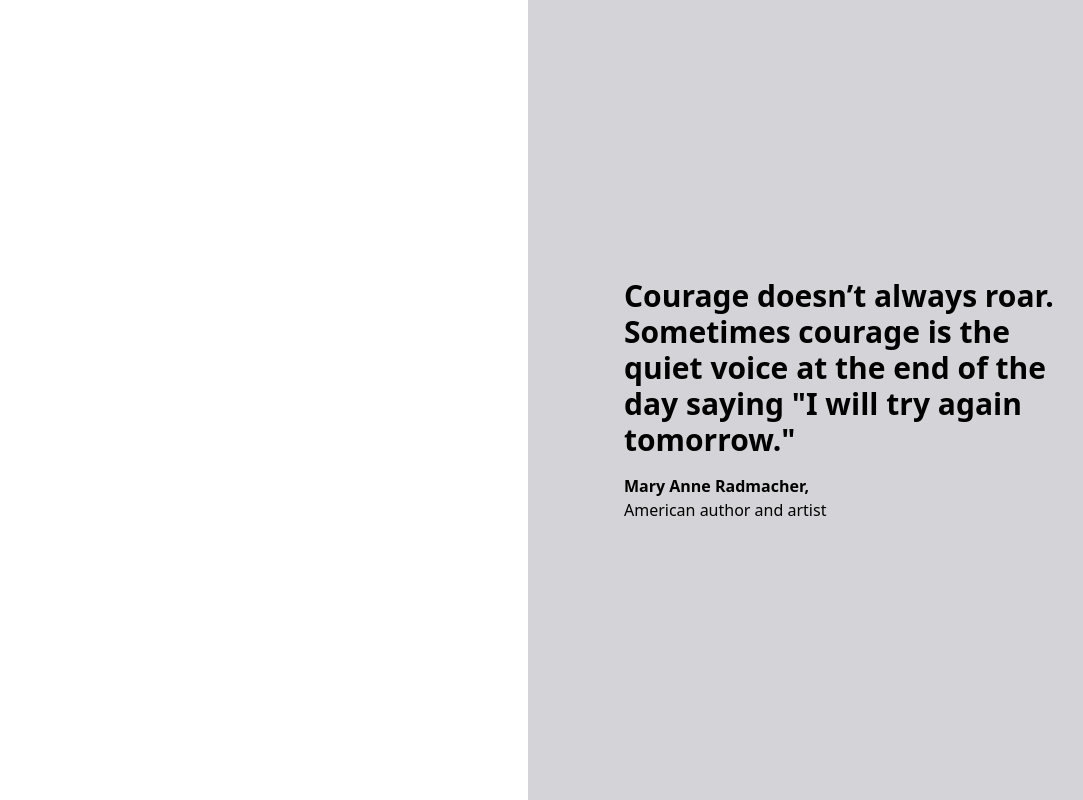
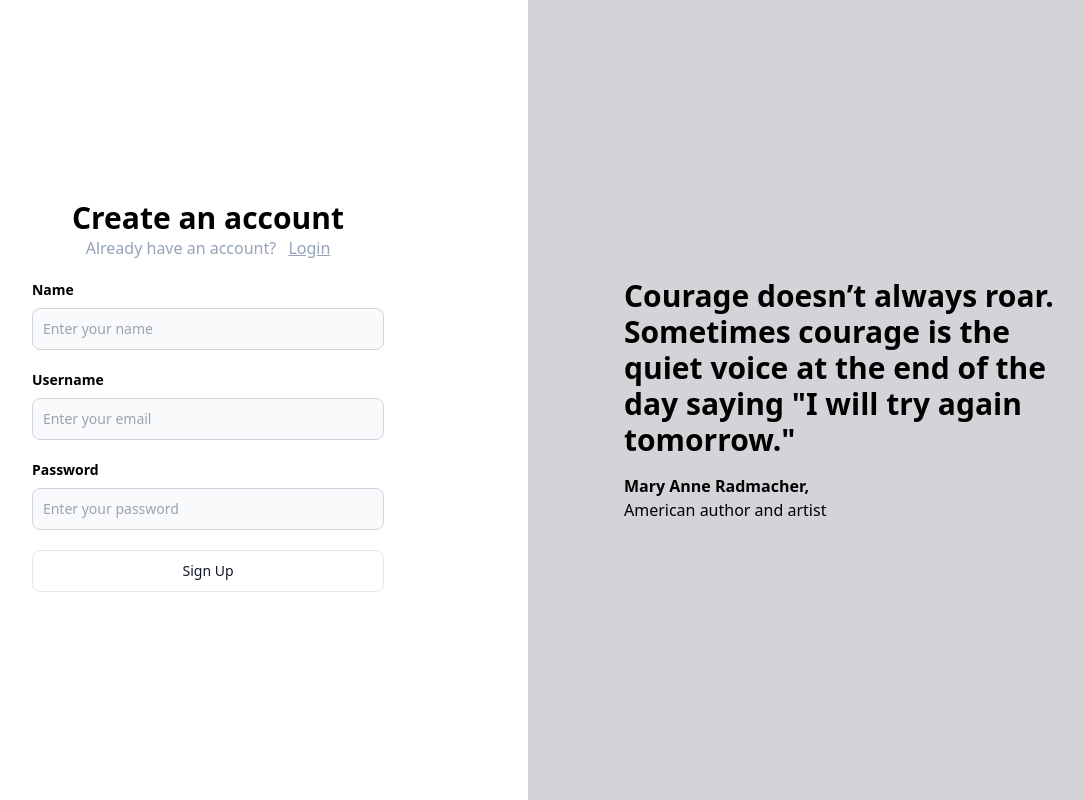
Before and after one commit to bhanupratap31/bloggy-app, a React (Vite) app in the folder frontend/: page /signup in a window 1280 px wide. Shown: the whole page, without its empty margins (112-1195 px from the left). Built offline with nearby package versions, Linux system fonts and the light colour scheme.

Commit message:
Signup page created

```diff
--- /dev/null
+++ b/frontend/src/pages/Auth.tsx
@@ -0,0 +1,65 @@
+import { ChangeEvent, useState } from "react";
+import { Link } from "react-router-dom";
+import { SinginInput, SignupInput } from "@bhanu_pratap_shukla/bloggy-app-common";
+
+export const Auth = ({type}: {type: "signup" | "signin"}) => {
+    const [postInputs, setPostInputs] = useState<SignupInput>({
+            name: "",
+            username: "",
+            password: ""
+    })
+    return (
+        <div className="h-screen flex justify-center flex-col">
+            <div className="flex justify-center">
+                <div>
+                    <div className="px-10">
+                        <div className="text-3xl font-extrabold">
+                            Create an account
+                        </div>
+                        <div className="text-center text-slate-400">
+                            Already have an account? <Link className="pl-2 underline" to={"/signin"}>Login</Link>
+                        </div>
+                    </div>
+                    <div>
+                        <LabelledInput label = "Name" placeholder="Enter your name" onChange={(e) =>{
+                            setPostInputs({
+                                ...postInputs, name: e.target.value
+                            })
+                        }}/>
+
+                        <LabelledInput label = "Username" placeholder="Enter your email" onChange={(e) =>{
+                            setPostInputs({
+                                ...postInputs, name: e.target.value
+                            })
+                        }}/>
+
+                        <LabelledInput label = "Password" type = {"password"} placeholder="Enter your password" onChange={(e) =>{
+                            setPostInputs({
+                                ...postInputs, name: e.target.value
+                            })
+                        }}/>
+
+                        <button type="button" className="w-full mt-5 py-2.5 px-5 me-2 mb-2 text-sm font-medium text-gray-900 focus:outline-none bg-white rounded-lg border border-gray-200 hover:bg-gray-100 hover:text-blue-700 focus:z-10 focus:ring-4 focus:ring-gray-100 dark:focus:ring-gray-700 dark:bg-gray-800 dark:text-gray-400 dark:border-gray-600 dark:hover:text-white dark:hover:bg-gray-700">{type==="signin"? "Sign In" : "Sign Up"}</button>
+
+                    </div>
+                </div>
+            </div>
+        </div>
+    )
+}
+
+interface LabelledInputType{
+    label: string;
+    placeholder: string;
+    onChange: (e: ChangeEvent<HTMLInputElement>) => void;
+    type?: string;
+}
+
+function LabelledInput({label, placeholder, onChange, type}: LabelledInputType){
+    return <div>
+        <div>
+            <label className="block mb-2 text-sm text-black pt-5 font-semibold">{label}</label>
+            <input onChange={onChange} type={type || "text"} id="first_name" className="bg-gray-50 border border-gray-300 text-gray-900 text-sm rounded-lg focus:ring-blue-500 focus:border-blue-500 block w-full p-2.5" placeholder={placeholder} required />
+        </div>
+    </div>
+}
--- a/frontend/src/pages/Signup.tsx
+++ b/frontend/src/pages/Signup.tsx
@@ -1,10 +1,17 @@
 import { Quote } from "../components/Quote"
+import { Auth } from "./Auth"
 
 export const Signup = () => {
     return (
         <div className="grid grid-cols-2">
-            <div></div>
-            <Quote></Quote>
+            <div>
+                <Auth></Auth>
+            </div>
+
+            <div className="invisible lg:visible">
+                <Quote></Quote>
+            </div>
+
         </div>
     )
 }
```
